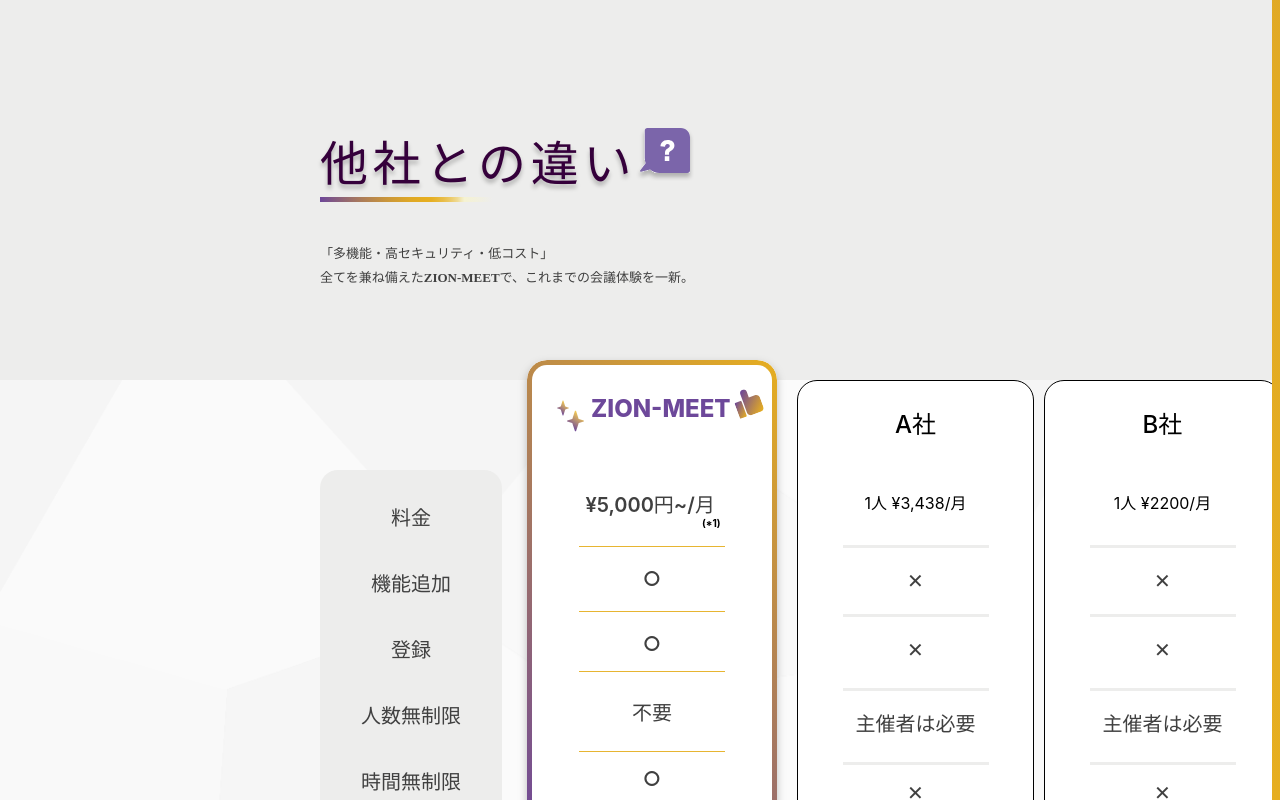
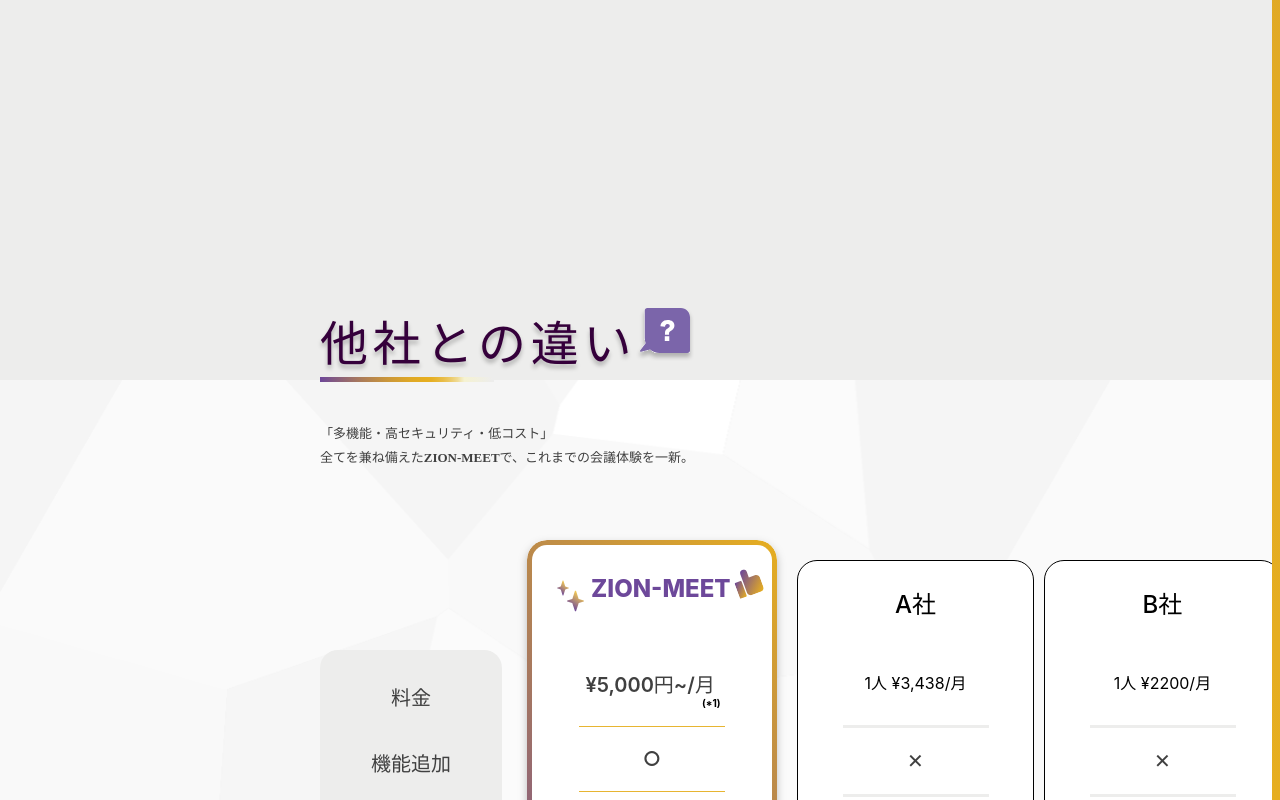
Before and after one commit to Ria923/Zion-Meet, a React (Vite) app: page / in a window 1280 px wide. Shown: the part 6460-7260 px from the top of the page. Built offline with nearby package versions, Linux system fonts and the light colour scheme.

Commit message:
Updated file for Mac

```diff
--- a/src/components/background/Background.jsx
+++ b/src/components/background/Background.jsx
@@ -9,7 +9,6 @@ const GlobalBackground = () => {
       <div className={Backgroundstyles.Features}></div>
       <div className={Backgroundstyles.Recommended}></div>
       <div className={Backgroundstyles.ContactUs}></div>
-
       <div className={Backgroundstyles.Inquiry}></div>
       <div className={Backgroundstyles.Contract}></div>
     </div>
--- a/src/sections/contactus/ContactUs.module.css
+++ b/src/sections/contactus/ContactUs.module.css
@@ -1,12 +1,11 @@
 .Container {
-  margin-top: 200px;
   max-width: 1200px;
   margin: 0 auto;
   padding: 40px 20px;
 }
 
 .ContactusTitle {
-  margin-top: 100px;
+  margin-top: 280px;
   color: #35003b;
   text-shadow: 0px 4px 4px rgba(0, 0, 0, 0.25);
   font-family: Inter;
--- a/src/sections/contract/Contract.module.css
+++ b/src/sections/contract/Contract.module.css
@@ -1,9 +1,8 @@
 .ContractContainer {
-  margin-top: 40px;
+  margin-top: 800px;
   max-width: 1200px;
   margin: 0 auto;
   padding: 40px 20px;
-  margin-bottom: 400px;
 }
 
 .Contracttit {
--- a/src/sections/footer/Footer.module.css
+++ b/src/sections/footer/Footer.module.css
@@ -1,5 +1,5 @@
 .footerContainer {
-  height: 100%;
+  margin-top: 400px;
 }
 
 .footerSection {
@@ -89,8 +89,8 @@
 }
 
 .footer {
-  margin-top: 70px;
-  margin-bottom: 40px;
+  margin-top: 40px;
+
   text-align: center;
   color: #404040;
   font-family: Inter;
```
